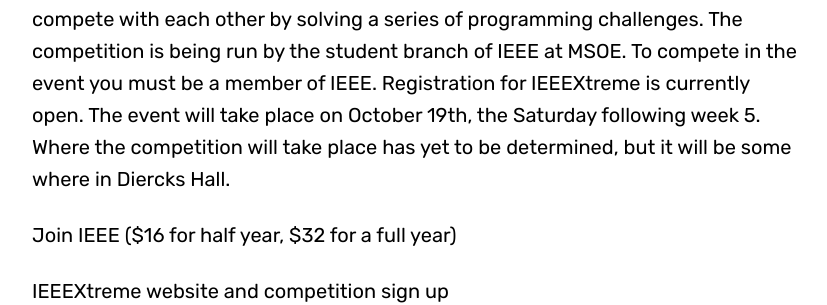
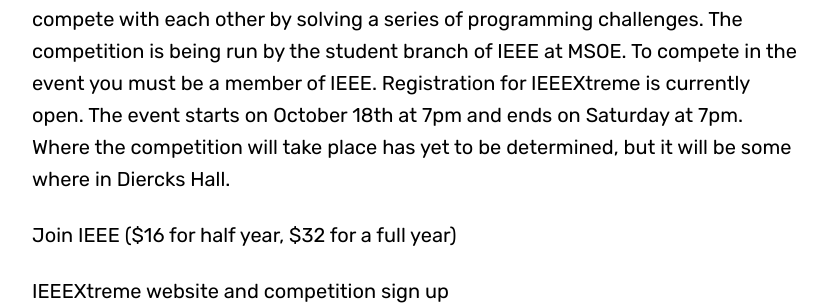
Before and after one commit to msoe-sse/msoe-sse.github.io, a Jekyll site: the page built from _posts/2019-09-25-IEEEXtremeProgrammingCompetition.md, in a window 1280 px wide and 900 px high, scrolled down 1072 px. Shown: the part 317-622 px from the top of the window, without its empty margins (224-1051 px from the left). Built offline with Jekyll 4.4.1, drawn with Linux system fonts in a browser that asks for light colours; nearby versions of some CDN libraries; some web fonts are replaced; some of the changed text lies outside the part shown.

Commit message:
Edited post IEEEXtreme Programming Competition

```diff
--- a/_posts/2019-09-25-IEEEXtremeProgrammingCompetition.md
+++ b/_posts/2019-09-25-IEEEXtremeProgrammingCompetition.md
@@ -16,7 +16,7 @@
 
 ## What is IEEEXtreme?
 
-IEEEXtreme  is an annual programming challenge for college students. The event takes place over a period of 24 hours where teams of IEEE student members compete with each other by solving a series of programming challenges. The competition is being run by the student branch of IEEE at MSOE. To compete in the event you must be a member of IEEE. Registration for IEEEXtreme is currently open. The event will take place on October 19th, the Saturday following week 5. Where the competition will take place has yet to be determined, but it will be some where in Diercks Hall.
+IEEEXtreme  is an annual programming challenge for college students. The event takes place over a period of 24 hours where teams of IEEE student members compete with each other by solving a series of programming challenges. The competition is being run by the student branch of IEEE at MSOE. To compete in the event you must be a member of IEEE. Registration for IEEEXtreme is currently open. The event starts on October 18th at 7pm and ends on Saturday at 7pm. Where the competition will take place has yet to be determined, but it will be some where in Diercks Hall.
 
 [Join IEEE](https://www.ieee.org/membership/join/index.html) ($16 for half year, $32 for a full year)
 
```
